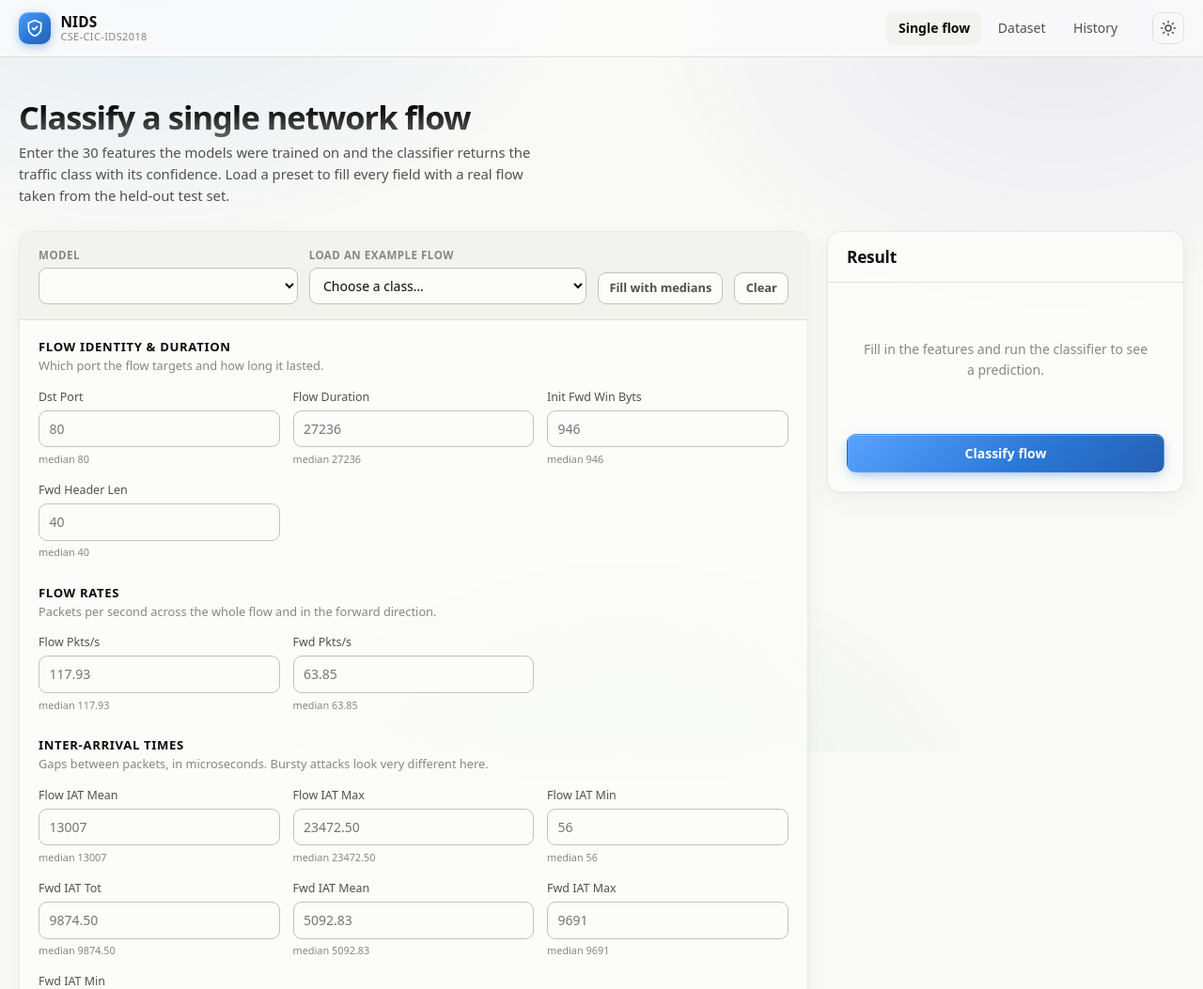
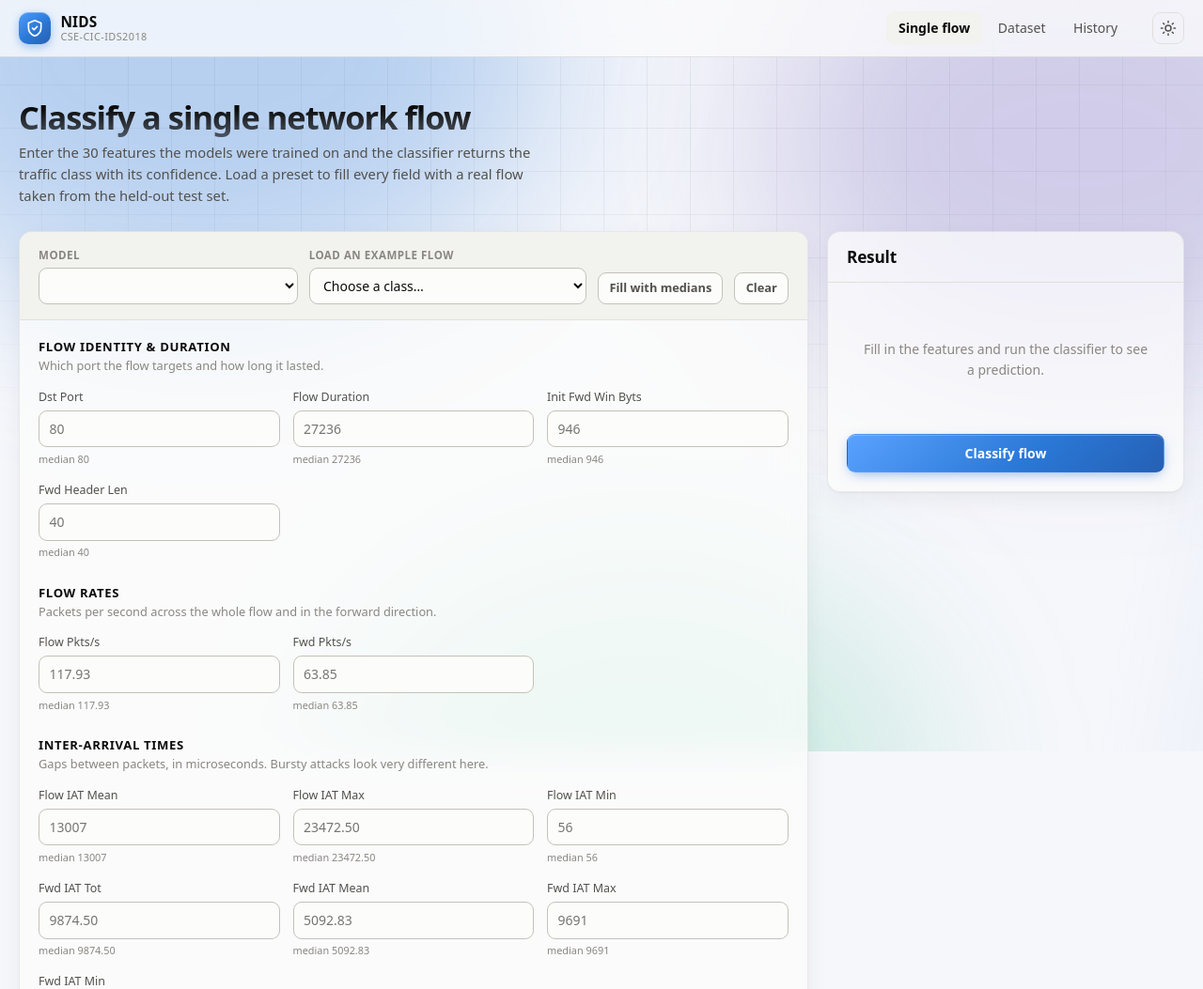
Before and after one commit to mohitbhatta2-ship-it/IDS, a Django app: page / in a window 1280 px wide. Shown: the top 1053 px of the page at 94% size. Run offline with Django 5.2, Linux system fonts and the light colour scheme; lists and menus that the app fills with data are empty.

Commit message:
Add an ambient backdrop, and deploy to Render from CI
Backdrop: the page was a flat colour with a faint static mesh. It is now four
layers -- a deeper blue-black base, a radially masked 46px network grid, three
aurora orbs drifting on 34/42/50s cycles so they never visibly loop together,
and a slow sweep across the top.

Every layer is cool-toned on purpose. The attack families own the warm end of
the spectrum, so a backdrop with any red or orange in it would compete with the
one thing on screen that has to stay loudest. Contrast after the change is
11.17:1 in dark and 7.41:1 in light. Animation is transform-only so it stays on
the GPU, and the whole thing stops under prefers-reduced-motion.

Deploys: Render's auto-deploy never fired. The service was created from a
Blueprint, and Blueprint-managed services deploy on a Blueprint sync rather than
on a push -- so PRs #5 and #7 both merged to main and the live site stayed on the
first build, with no error anywhere to explain it. The site was two merges stale
before anyone noticed.

.github/workflows/deploy.yml calls Render's deploy hook instead. It fires only
when something the deployed service actually serves has changed, so editing a
notebook or the Live/ module does not burn a free-tier build. It fails loudly if
the secret is missing or Render rejects the call, rather than silently doing
nothing -- which is the failure mode that cost us this morning.

Requires a RENDER_DEPLOY_HOOK secret. The hook URL is a credential, so it is
passed via env: and never interpolated into a command line where it could reach
the log.

Co-Authored-By: Claude Opus 5 <noreply@anthropic.com>

```diff
--- a/webapp_django/predictor/static/predictor/css/app.css
+++ b/webapp_django/predictor/static/predictor/css/app.css
@@ -763,3 +763,111 @@ tbody tr:hover { background: color-mix(in srgb, var(--ink) 3.5%, transparent); }
   body::before { display: none; }
   .card, .tile, .verdict-hero, .ring-wrap, .bars, .composition span { animation: none !important; }
 }
+
+/* ==========================================================================
+   Ambient backdrop
+   A slow drifting aurora over a faint network grid. Deliberately cool-toned
+   (blue/violet/teal) so it never competes with the warm attack-family hues —
+   red and orange still read as the loudest things on screen.
+   ========================================================================== */
+
+:root {
+  --page: #f6f7fb;                 /* was flat #f9f9f7 — a touch cooler */
+  --orb-a: rgba(42, 120, 214, .30);
+  --orb-b: rgba(74, 58, 167, .22);
+  --orb-c: rgba(27, 175, 122, .18);
+  --grid-line: rgba(11, 11, 11, .05);
+}
+@media (prefers-color-scheme: dark) {
+  :root:not([data-theme="light"]) {
+    --page: #07080d;               /* deep blue-black rather than neutral */
+    --orb-a: rgba(57, 135, 229, .30);
+    --orb-b: rgba(144, 133, 233, .22);
+    --orb-c: rgba(25, 158, 112, .16);
+    --grid-line: rgba(255, 255, 255, .045);
+  }
+}
+:root[data-theme="dark"] {
+  --page: #07080d;
+  --orb-a: rgba(57, 135, 229, .30);
+  --orb-b: rgba(144, 133, 233, .22);
+  --orb-c: rgba(25, 158, 112, .16);
+  --grid-line: rgba(255, 255, 255, .045);
+}
+
+/* The old flat mesh is replaced by the layered backdrop below. */
+body::before { content: none; }
+
+.bg {
+  position: fixed; inset: 0; z-index: -1;
+  overflow: hidden; pointer-events: none;
+}
+
+/* Network grid — thematically apt, and it gives the blur something to sit on.
+   Masked so it fades out toward the edges instead of stopping abruptly. */
+.bg-grid {
+  position: absolute; inset: -2px;
+  background-image:
+    linear-gradient(var(--grid-line) 1px, transparent 1px),
+    linear-gradient(90deg, var(--grid-line) 1px, transparent 1px);
+  background-size: 46px 46px;
+  mask-image: radial-gradient(120% 95% at 50% 0%, #000 35%, transparent 78%);
+  -webkit-mask-image: radial-gradient(120% 95% at 50% 0%, #000 35%, transparent 78%);
+}
+
+.bg-orb {
+  position: absolute; border-radius: 50%;
+  filter: blur(90px);
+  will-change: transform;
+}
+.orb-1 {
+  width: 46rem; height: 34rem; top: -14rem; left: -10rem;
+  background: var(--orb-a);
+  animation: drift1 34s ease-in-out infinite alternate;
+}
+.orb-2 {
+  width: 40rem; height: 30rem; top: -6rem; right: -12rem;
+  background: var(--orb-b);
+  animation: drift2 42s ease-in-out infinite alternate;
+}
+.orb-3 {
+  width: 38rem; height: 28rem; bottom: -16rem; left: 30%;
+  background: var(--orb-c);
+  animation: drift3 50s ease-in-out infinite alternate;
+}
+
+@keyframes drift1 {
+  from { transform: translate3d(0, 0, 0) scale(1); }
+  to   { transform: translate3d(7rem, 4rem, 0) scale(1.12); }
+}
+@keyframes drift2 {
+  from { transform: translate3d(0, 0, 0) scale(1.06); }
+  to   { transform: translate3d(-6rem, 6rem, 0) scale(1); }
+}
+@keyframes drift3 {
+  from { transform: translate3d(0, 0, 0) scale(1); }
+  to   { transform: translate3d(-8rem, -5rem, 0) scale(1.15); }
+}
+
+/* A single slow sweep across the top — a nod to a radar/monitoring display,
+   kept faint enough that it reads as light rather than as a moving object. */
+.bg-scan {
+  position: absolute; inset: 0;
+  background: linear-gradient(100deg,
+    transparent 42%,
+    color-mix(in srgb, var(--series-1) 8%, transparent) 50%,
+    transparent 58%);
+  background-size: 260% 100%;
+  animation: sweep 14s linear infinite;
+}
+@keyframes sweep {
+  from { background-position: 130% 0; }
+  to   { background-position: -130% 0; }
+}
+
+/* Give the sticky bar a hairline of light so it separates from the backdrop */
+.topbar { border-bottom-color: color-mix(in srgb, var(--ink) 10%, transparent); }
+
+@media (prefers-reduced-motion: reduce) {
+  .bg-orb, .bg-scan { animation: none !important; }
+}
--- a/webapp_django/predictor/templates/predictor/base.html
+++ b/webapp_django/predictor/templates/predictor/base.html
@@ -14,6 +14,16 @@
   </script>
 </head>
 <body>
+  <!-- Ambient backdrop. Purely decorative, so it is hidden from assistive tech.
+       Transform-animated rather than background-position so it stays on the GPU. -->
+  <div class="bg" aria-hidden="true">
+    <div class="bg-grid"></div>
+    <div class="bg-orb orb-1"></div>
+    <div class="bg-orb orb-2"></div>
+    <div class="bg-orb orb-3"></div>
+    <div class="bg-scan"></div>
+  </div>
+
   <a class="skip-link" href="#main">Skip to content</a>
 
   <header class="topbar">
```
Also changed, not shown: .github/workflows/deploy.yml (added).
